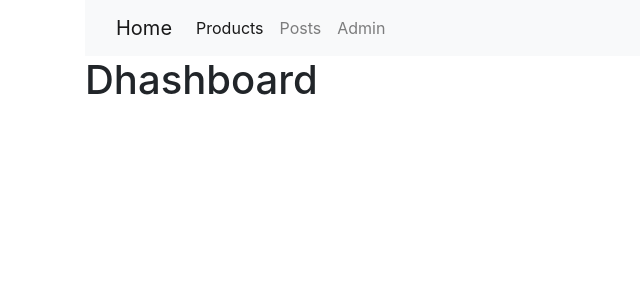
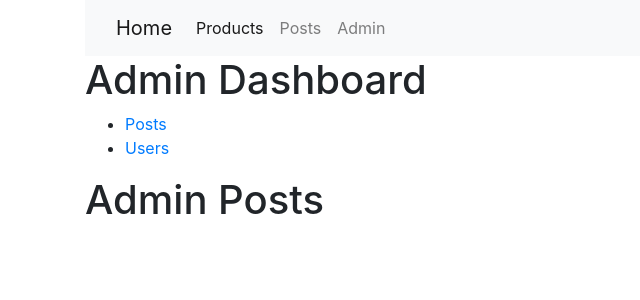
Before and after one commit to Aamer-Ali/routing-app, a React (Create React App) app: page /admin/posts in a window 1280 px wide. Shown: the top 300 px of the page, without its empty margins (0-640 px from the left). Built offline with nearby package versions, Linux system fonts and the light colour scheme.

Commit message:
Nested route completed. We can add route under route there is no problem with that.

```diff
--- a/src/components/admin/dashboard.jsx
+++ b/src/components/admin/dashboard.jsx
@@ -1,8 +1,20 @@
 import React, { Component } from "react";
+import { Route } from "react-router-dom";
+import Posts from "./posts";
+import SideBar from "./sidebar";
+import Users from "./users";
+
 class Dashboard extends Component {
   state = {};
   render() {
-    return <h1>Dhashboard</h1>;
+    return (
+      <div>
+        <h1>Admin Dashboard</h1>
+        <SideBar />
+        <Route path="/admin/users" component={Users} />
+        <Route path="/admin/posts" component={Posts} />
+      </div>
+    );
   }
 }
 
--- /dev/null
+++ b/src/components/admin/posts.jsx
@@ -0,0 +1,6 @@
+import React from "react";
+const Posts = () => {
+  return <h1>Admin Posts</h1>;
+};
+
+export default Posts;
--- /dev/null
+++ b/src/components/admin/sidebar.jsx
@@ -0,0 +1,17 @@
+import React from "react";
+import { Link } from "react-router-dom";
+
+const SideBar = () => {
+  return (
+    <ul>
+      <li>
+        <Link to="/admin/posts">Posts</Link>
+      </li>
+      <li>
+        <Link to="/admin/users">Users</Link>
+      </li>
+    </ul>
+  );
+};
+
+export default SideBar;
--- /dev/null
+++ b/src/components/admin/users.jsx
@@ -0,0 +1,6 @@
+import React from "react";
+const Users = () => {
+  return <h1>Admin Users</h1>;
+};
+
+export default Users;
```
Also changed, not shown: 1 other file (tests, documents, lock files or other folders).
